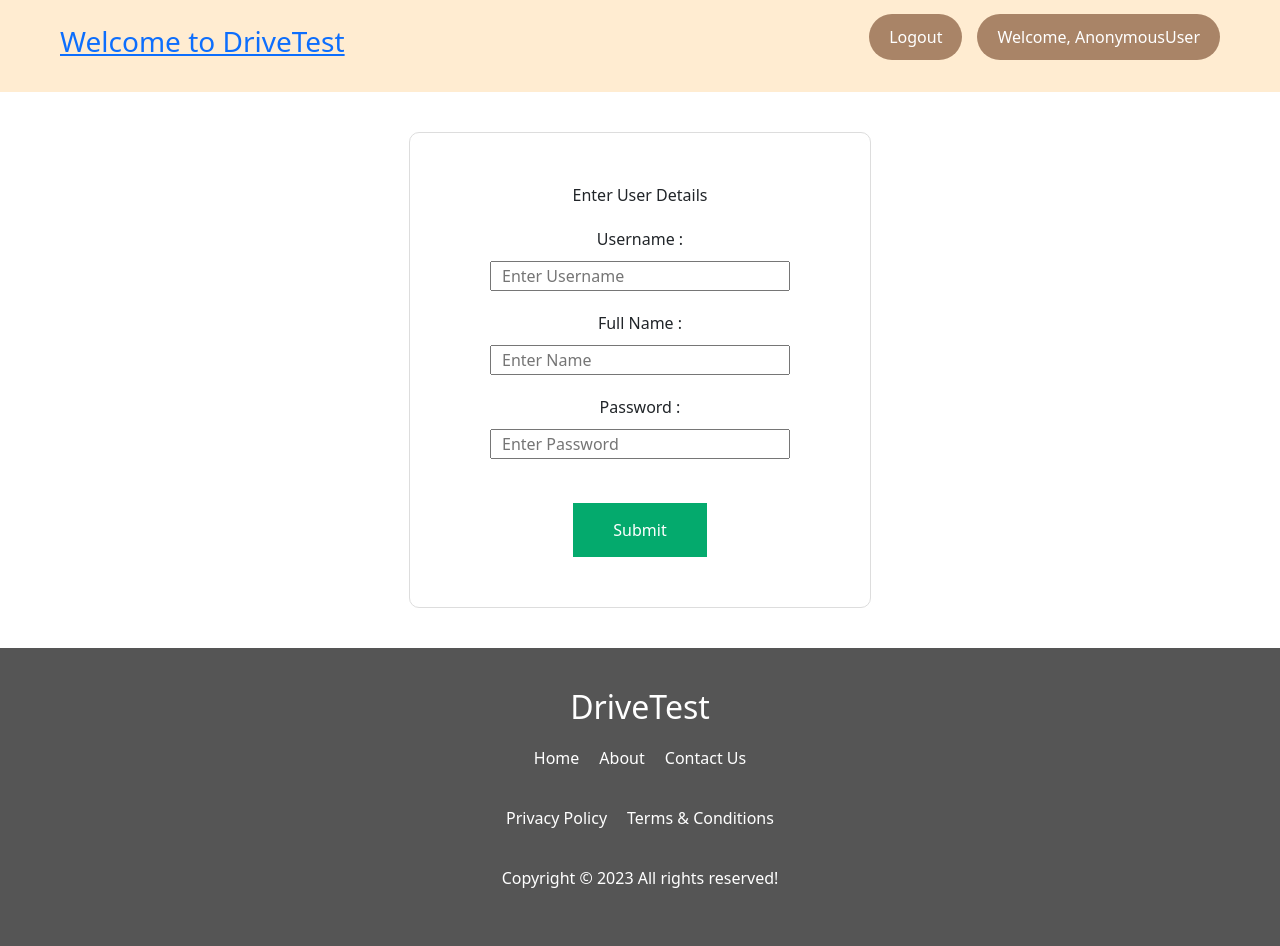
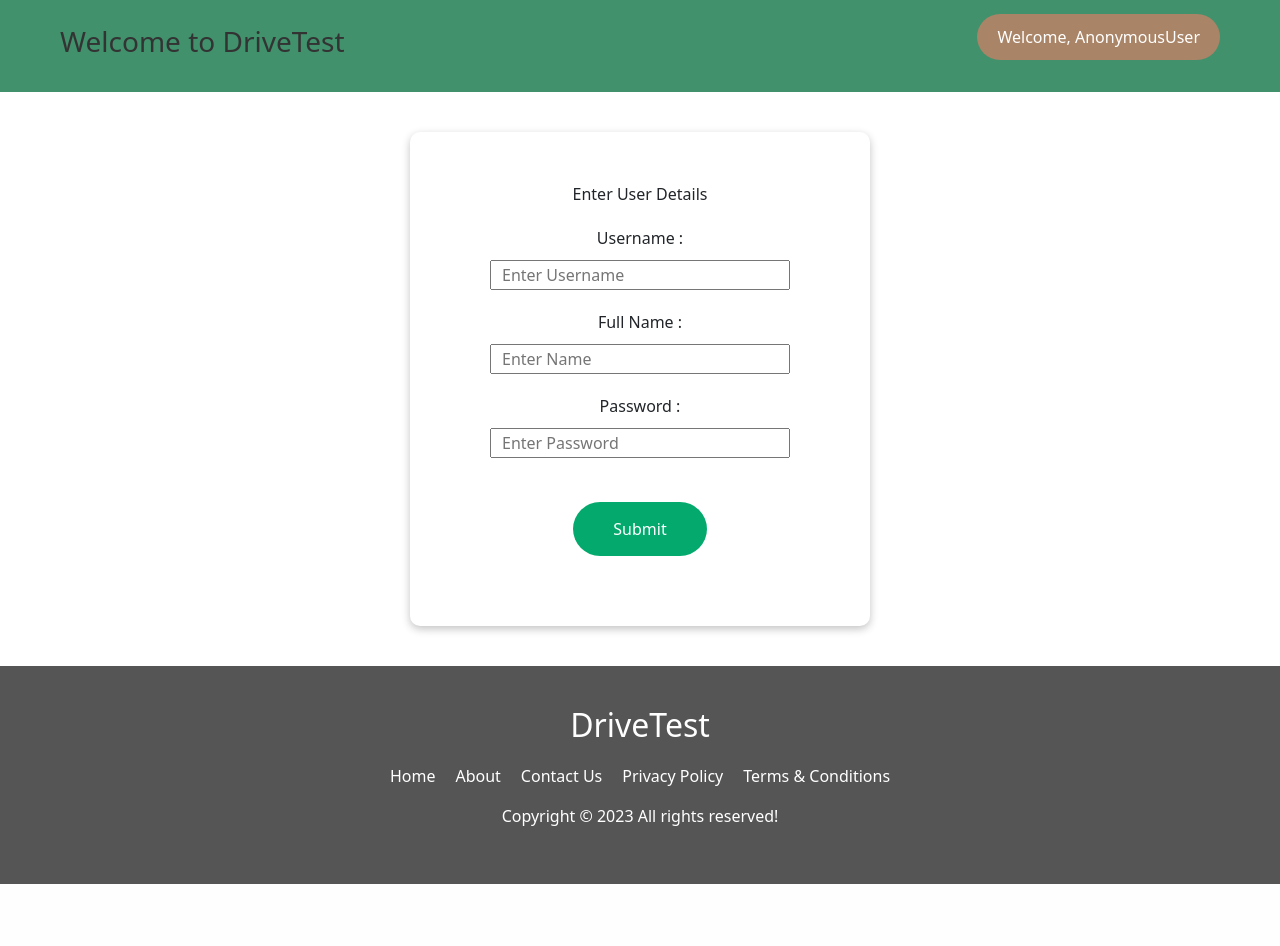
Before and after one commit to ajaystha42/drivingtest-django, a Django app: template Quiz/templates/register.html in a window 1280 px wide. After the commit the page ends 884 px from the top, so only its background shows below. Run offline with Django 4.2, Linux system fonts and the light colour scheme; the template is opened without the code that fills it: values that come from a table or form of the project are taken from there, others are empty; some libraries are stand-ins or nearby versions.

Commit message:
added styling

```diff
--- a/Quiz/static/base.css
+++ b/Quiz/static/base.css
@@ -22,7 +22,12 @@ body {
   padding: 25px 60px;
   display: flex;
   justify-content: space-between;
-  background-color: #ffecd1;
+  background-color: #40916c;
+}
+
+.navigation h3 a {
+  text-decoration: none;
+  color: #333;
 }
 
 .nav-links {
@@ -36,6 +41,31 @@ body {
   padding: 12px 20px;
   border-radius: 1000px;
   color: #fff;
+}
+
+.login-div {
+  position: relative;
+}
+
+.logout-btn {
+  display: none;
+  position: absolute;
+  top: 10;
+  right: 10;
+  z-index: 9;
+
+  padding: 10px 40px;
+  margin-top: 35px;
+  margin-left: 20px;
+  border: none;
+  border-radius: 5px;
+  background-color: #fff;
+  color: #333;
+  box-shadow: rgba(100, 100, 111, 0.2) 0px 7px 29px 0px;
+}
+
+.login-div:hover .logout-btn {
+  display: inline-block;
 }
 
 /* *****************FOOTER*************** */
@@ -56,7 +86,7 @@ footer h2 {
   justify-content: center;
   align-items: center;
   gap: 20px;
-  margin-bottom: 20px;
+  /* margin-bottom: 20px; */
 }
 
 .footer-links p {
--- a/Quiz/static/styles.css
+++ b/Quiz/static/styles.css
@@ -16,8 +16,8 @@ h2 {
   max-width: 600px;
   text-align: center;
 
-  /* box-shadow: rgba(100, 100, 111, 0.2) 0px 7px 29px 0px; */
-  border: 1px solid #ddd;
+  box-shadow: rgba(0, 0, 0, 0.24) 0px 3px 8px;
+  /* border: 1px solid #ddd; */
   border-radius: 10px;
 }
 
@@ -35,7 +35,8 @@ h2 {
   height: 30px;
 }
 
-button {
+.btn-login,
+.btn-register {
   padding: 15px 40px;
   margin-bottom: 20px;
   border-radius: 100px;
--- a/Quiz/templates/base.html
+++ b/Quiz/templates/base.html
@@ -36,8 +36,12 @@
         <h3><a href="/"> Welcome to DriveTest </a></h3>
         <ul class="nav-links">
           {% if user %}
-          <li><a onclick="logout()" href="">Logout</a></li>
-          <li><a href="user">Welcome, {{user}} </a></li>
+          <div class="login-div">
+            <li>
+              <button class="logout-btn" onclick="logout()">Logout</button>
+            </li>
+            <li><a class="welcome-btn" href="user">Welcome, {{user}} </a></li>
+          </div>
           {% else %}
           <li><a href="/">Log in</a></li>
           <li><a href="/register">Sign up</a></li>
@@ -54,11 +58,13 @@
         <p>Home</p>
         <p>About</p>
         <p>Contact Us</p>
-      </div>
-      <div class="footer-links">
         <p>Privacy Policy</p>
         <p>Terms & Conditions</p>
       </div>
+      <!-- <div class="footer-links">
+        <p>Privacy Policy</p>
+        <p>Terms & Conditions</p>
+      </div> -->
       <p class="footer-text">Copyright &copy; 2023 All rights reserved!</p>
     </footer>
   </body>
--- a/Quiz/templates/login.html
+++ b/Quiz/templates/login.html
@@ -44,7 +44,7 @@
       {% endif %}
       <div>
         <br />
-        <button type="submit">Login</button>
+        <button class="btn-login" type="submit">Login</button>
       </div>
     </div>
   </form>
--- a/Quiz/templates/register.html
+++ b/Quiz/templates/register.html
@@ -67,7 +67,7 @@
       {% endif %}
       <div>
         <br />
-        <button type="submit">Submit</button>
+        <button class="btn-register" type="submit">Submit</button>
       </div>
     </div>
   </form>
```
